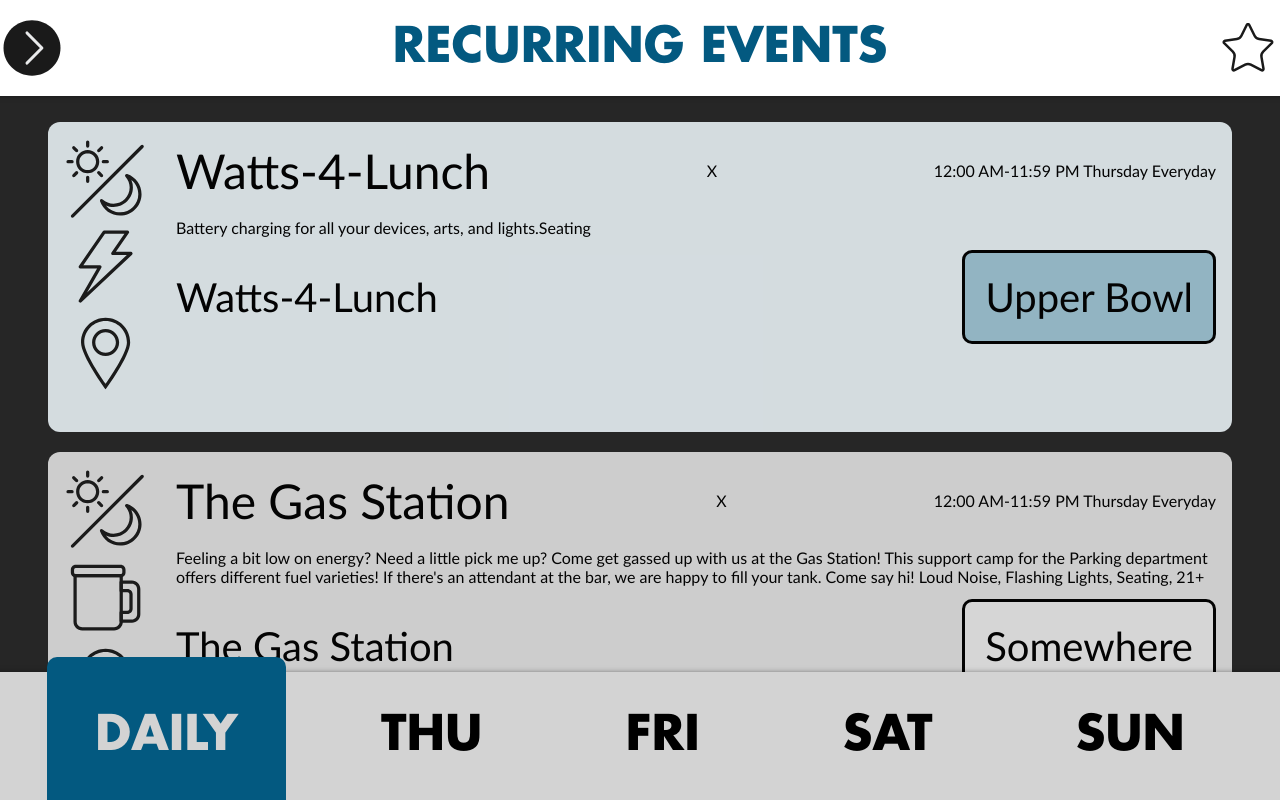
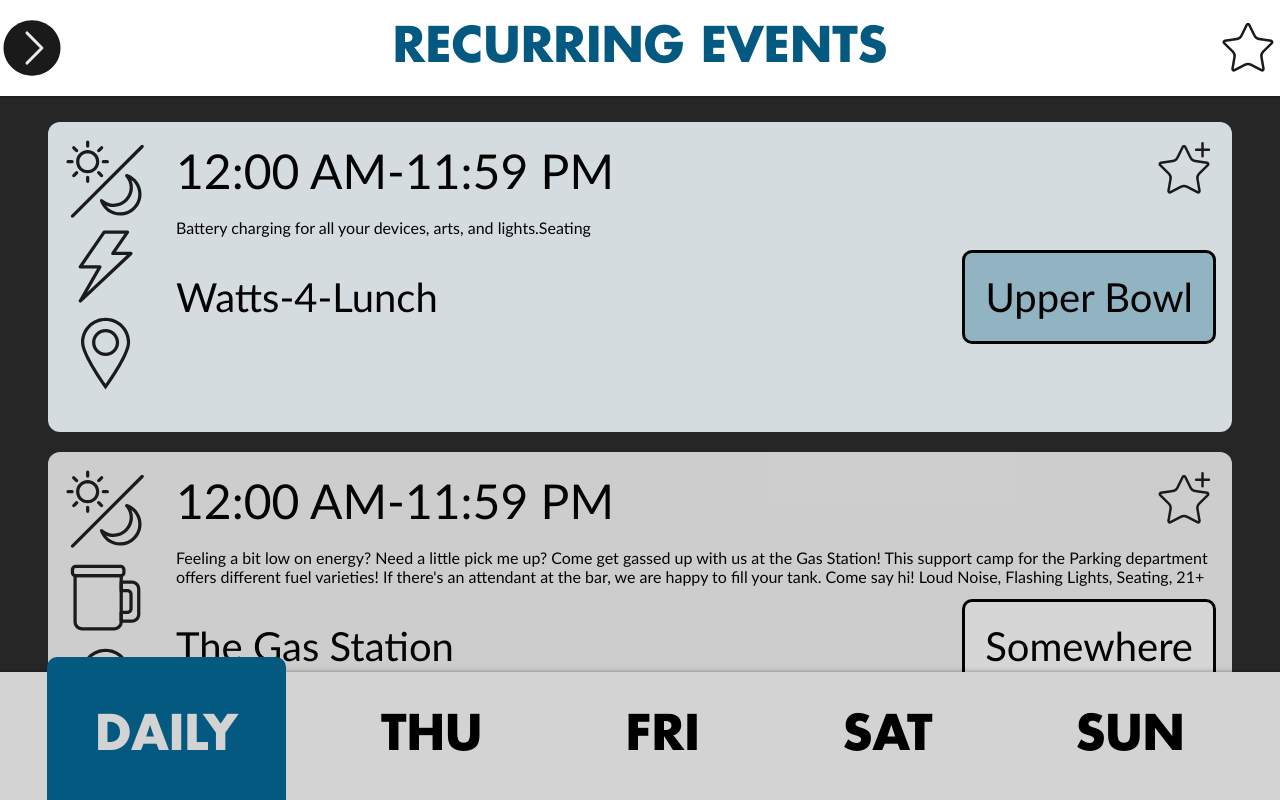
Before and after one commit to WWW-Wizards/SOAK-WWW, a React (Vite) app: page / in a window 1280 px wide. Shown: the top 800 px of the page. Built offline with nearby package versions, Linux system fonts and the light colour scheme.

Commit message:
Added favorites functionality

```diff
--- a/src/components/details/EventTileHeader.jsx
+++ b/src/components/details/EventTileHeader.jsx
@@ -1,15 +1,13 @@
 import React from "react";
 import Save from "./icons/Save";
 import Saved from "./icons/Saved";
+import FavIcon from "./FavIcon";
 
 function EventTileHeader({ event }) {
   return (
     <section className="event-details-title">
-      <div className="event-details-title-left">{event.where}</div>
-      <div className="event-details-title-center">X</div>
-      <div className="event-details-title-right">
-        {event.when} {event.day} {event.daily}
-      </div>
+      <div className="event-details-title-left">{event.when}</div>
+      <FavIcon event={event} />
     </section>
   );
 }
--- /dev/null
+++ b/src/components/details/FavIcon.jsx
@@ -0,0 +1,20 @@
+import React from "react";
+import Save from "./icons/Save";
+import Saved from "./icons/Saved";
+
+import { useFilter } from "../../state/StateProvider";
+
+function FavIcon({ event }) {
+  const { handleFavoriteDisplay, handleToggleFavorited } = useFilter();
+  return (
+    <div>
+      {handleFavoriteDisplay(event.id) ? (
+        <Saved onClick={() => handleToggleFavorited(event.id)} />
+      ) : (
+        <Save onClick={() => handleToggleFavorited(event.id)} />
+      )}
+    </div>
+  );
+}
+
+export default FavIcon;
--- a/src/state/StateProvider.js
+++ b/src/state/StateProvider.js
@@ -74,7 +74,7 @@ export function StateProvider({ children }) {
   // Returns a string to be used as a classname for conditional styling
   const handleFavoriteDisplay = (id) => {
     const isFavorited = favorites.some((favorite) => favorite.id === id);
-    return isFavorited ? "favorited" : "";
+    return isFavorited;
   };
 
   const handleTabClick = (day) => {
```
Also changed, not shown: 1 other file (tests, documents, lock files or other folders).
